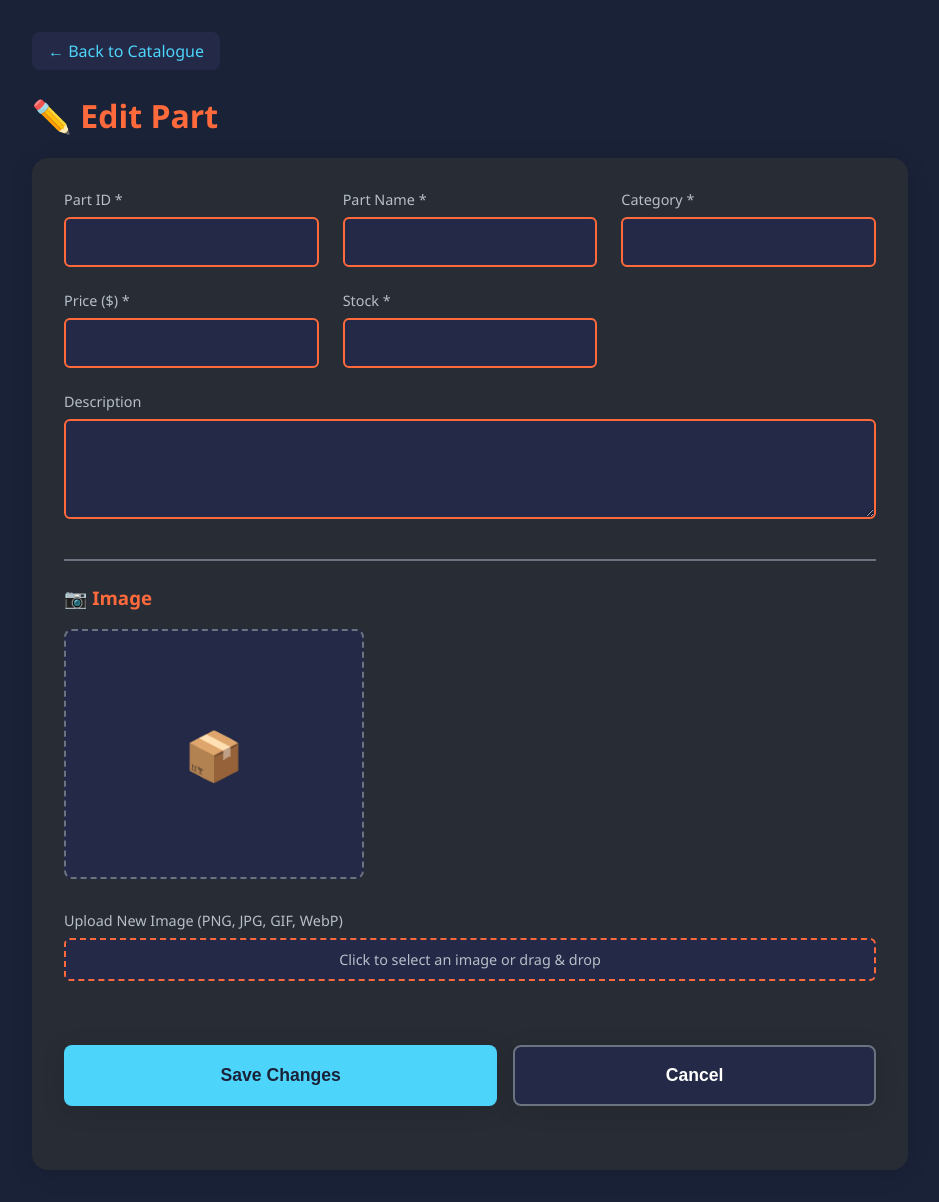
After one commit to biz2007/WDP-Automating-Job-Card-Update, a Flask app: template templates/edit_part.html in a window 1280 px wide. The commit adds this page. Shown: the whole page, without its empty margins (170-1109 px from the left). Run offline with Flask 3, Linux system fonts and the light colour scheme; the template is opened without the code that fills it, so the values that code supplies are empty.

Commit message:
minor changes

```diff
--- a/templates/catalogue.html
+++ b/templates/catalogue.html
@@ -475,6 +475,9 @@
 
                 <!-- Add to Cart -->
                 <div class="part-actions">
+                    <a href="{{ url_for('edit_catalogue_part', part_id=part.part_id) }}" style="flex: 1;">
+                        <button type="button" class="btn btn-primary btn-sm" style="width: 100%;">Edit</button>
+                    </a>
                     <form method="post" style="flex: 1; display: flex; gap: 0.5rem;">
                         <input type="hidden" name="action" value="add_to_cart_from_catalogue" />
                         <input type="hidden" name="part_id" value="{{ part.part_id }}" />
--- /dev/null
+++ b/templates/edit_part.html
@@ -0,0 +1,339 @@
+<!DOCTYPE html>
+<html lang="en">
+
+<head>
+    <meta charset="UTF-8" />
+    <meta name="viewport" content="width=device-width,initial-scale=1.0" />
+    <title>Edit Part</title>
+
+    <style>
+        :root {
+            /* Theming */
+            --primary-bg: #1a2238;
+            --secondary-bg: #232946;
+            --card-bg: #282c34;
+            --accent: #ff6a3d;
+            --accent-hover: #e65c2a;
+            --action: #4dd4fa;
+            --success: #19a974;
+            --danger: #ea445a;
+            --table-border: #6b7280;
+            --focus-ring: #ffe287;
+            --text: #fffffe;
+            --muted-text: #b7bfc9;
+            --button-radius: 8px;
+            --input-radius: 6px;
+            --shadow: 0 4px 24px 0 rgba(0, 0, 0, 0.12);
+            --transition-speed: 0.3s;
+            font-size: 16px;
+        }
+
+        *,
+        *::before,
+        *::after {
+            box-sizing: border-box;
+        }
+
+        body {
+            margin: 0;
+            background: var(--primary-bg);
+            color: var(--text);
+            font-family: 'Segoe UI', Arial, sans-serif;
+            font-size: 1rem;
+        }
+
+        h1,
+        h2,
+        h3 {
+            color: var(--accent);
+            margin-top: 0;
+        }
+
+        a {
+            color: var(--action);
+            text-decoration: none;
+        }
+
+        main {
+            padding: 2rem 0.75rem;
+            max-width: 900px;
+            margin: 0 auto;
+        }
+
+        .back-link {
+            display: inline-block;
+            margin-bottom: 1.5rem;
+            padding: 0.5em 1em;
+            background: var(--secondary-bg);
+            border-radius: var(--button-radius);
+            transition: background var(--transition-speed);
+        }
+
+        .back-link:hover {
+            background: var(--card-bg);
+        }
+
+        .edit-form {
+            background: var(--card-bg);
+            border-radius: 1rem;
+            box-shadow: var(--shadow);
+            padding: 2rem;
+            animation: fadeInUp 0.6s ease-out;
+        }
+
+        .form-grid {
+            display: grid;
+            grid-template-columns: repeat(auto-fit, minmax(250px, 1fr));
+            gap: 1.5rem;
+            margin-bottom: 2rem;
+        }
+
+        .form-group {
+            display: flex;
+            flex-direction: column;
+        }
+
+        .form-group label {
+            display: block;
+            margin-bottom: 0.5rem;
+            font-weight: 500;
+            color: var(--muted-text);
+            font-size: 0.9em;
+        }
+
+        .form-group input,
+        .form-group textarea {
+            padding: 0.75em 1em;
+            border-radius: var(--input-radius);
+            border: 2px solid var(--accent);
+            background: var(--secondary-bg);
+            color: var(--text);
+            font-size: 1em;
+            font-family: inherit;
+            transition: border-color var(--transition-speed), box-shadow var(--transition-speed);
+        }
+
+        .form-group input:focus,
+        .form-group textarea:focus {
+            border-color: var(--action);
+            box-shadow: 0 0 0 3px var(--focus-ring);
+            outline: none;
+        }
+
+        .form-group.full-width {
+            grid-column: 1 / -1;
+        }
+
+        .form-group textarea {
+            resize: vertical;
+            min-height: 100px;
+        }
+
+        .form-group .readonly {
+            background: var(--primary-bg);
+            border-color: var(--table-border);
+            cursor: not-allowed;
+        }
+
+        .image-section {
+            grid-column: 1 / -1;
+            border-top: 2px solid var(--table-border);
+            padding-top: 1.5rem;
+            margin-top: 1rem;
+        }
+
+        .part-image {
+            width: 100%;
+            max-width: 300px;
+            height: 250px;
+            object-fit: cover;
+            border-radius: 8px;
+            margin-bottom: 1rem;
+            border: 2px solid var(--table-border);
+        }
+
+        .part-image-placeholder {
+            width: 100%;
+            max-width: 300px;
+            height: 250px;
+            display: flex;
+            align-items: center;
+            justify-content: center;
+            border-radius: 8px;
+            margin-bottom: 1rem;
+            background: var(--secondary-bg);
+            border: 2px dashed var(--table-border);
+            color: var(--muted-text);
+            font-size: 3em;
+        }
+
+        .file-input-wrapper {
+            position: relative;
+            overflow: hidden;
+            display: inline-block;
+            width: 100%;
+        }
+
+        .file-input-wrapper input[type=file] {
+            position: absolute;
+            left: -9999px;
+        }
+
+        .file-input-label {
+            display: block;
+            padding: 0.7em;
+            border-radius: var(--input-radius);
+            border: 2px dashed var(--accent);
+            text-align: center;
+            background: var(--secondary-bg);
+            color: var(--accent);
+            cursor: pointer;
+            transition: all var(--transition-speed);
+        }
+
+        .file-input-label:hover {
+            background: var(--card-bg);
+            border-color: var(--action);
+            color: var(--action);
+        }
+
+        .file-input-wrapper input[type=file]:focus + .file-input-label {
+            border-color: var(--action);
+            box-shadow: 0 0 0 3px var(--focus-ring);
+        }
+
+        .button-group {
+            display: flex;
+            gap: 1rem;
+            margin-top: 2rem;
+            grid-column: 1 / -1;
+        }
+
+        .btn {
+            flex: 1;
+            padding: 1em 2em;
+            border-radius: var(--button-radius);
+            font-weight: bold;
+            font-size: 1.1em;
+            box-shadow: var(--shadow);
+            cursor: pointer;
+            border: none;
+            transition: background var(--transition-speed), box-shadow var(--transition-speed), transform var(--transition-speed);
+        }
+
+        .btn:hover,
+        .btn:focus {
+            box-shadow: 0 0 0 3px var(--focus-ring), var(--shadow);
+            transform: scale(1.04);
+            outline: none;
+        }
+
+        .btn-primary {
+            background: var(--action);
+            color: var(--primary-bg);
+        }
+
+        .btn-primary:hover {
+            background: var(--accent);
+            color: var(--text);
+        }
+
+        .btn-secondary {
+            background: var(--secondary-bg);
+            color: var(--text);
+            border: 2px solid var(--table-border);
+        }
+
+        .btn-secondary:hover {
+            background: var(--card-bg);
+        }
+
+        @keyframes fadeInUp {
+            from {
+                opacity: 0;
+                transform: translateY(20px);
+            }
+
+            to {
+                opacity: 1;
+                transform: translateY(0);
+            }
+        }
+
+        @media (max-width: 600px) {
+            .button-group {
+                flex-direction: column;
+            }
+
+            .form-grid {
+                grid-template-columns: 1fr;
+            }
+        }
+    </style>
+</head>
+
+<body>
+    <main>
+        <a href="{{ url_for('catalogue') }}" class="back-link">← Back to Catalogue</a>
+
+        <h1>✏️ Edit Part</h1>
+
+        <form class="edit-form" method="post" enctype="multipart/form-data">
+            <div class="form-grid">
+                <div class="form-group">
+                    <label for="part_id">Part ID *</label>
+                    <input type="text" id="part_id" name="part_id" value="{{ part.part_id }}" required />
+                </div>
+
+                <div class="form-group">
+                    <label for="name">Part Name *</label>
+                    <input type="text" id="name" name="name" value="{{ part.name }}" required />
+                </div>
+
+                <div class="form-group">
+                    <label for="category">Category *</label>
+                    <input type="text" id="category" name="category" value="{{ part.category }}" required />
+                </div>
+
+                <div class="form-group">
+                    <label for="price">Price ($) *</label>
+                    <input type="number" id="price" name="price" value="{{ part.price }}" step="0.01" min="0" required />
+                </div>
+
+                <div class="form-group">
+                    <label for="stock">Stock *</label>
+                    <input type="number" id="stock" name="stock" value="{{ part.stock }}" min="0" required />
+                </div>
+
+                <div class="form-group full-width">
+                    <label for="description">Description</label>
+                    <textarea id="description" name="description">{{ part.description }}</textarea>
+                </div>
+
+                <div class="form-group full-width image-section">
+                    <h3>📷 Image</h3>
+                    {% if part.get('image') %}
+                    <img src="{{ part.image }}" alt="{{ part.name }}" class="part-image" />
+                    {% else %}
+                    <div class="part-image-placeholder">📦</div>
+                    {% endif %}
+
+                    <label for="image-upload" style="margin-top: 1rem; margin-bottom: 0.5rem; display: block; font-weight: 500; color: var(--muted-text);">Upload New Image (PNG, JPG, GIF, WebP)</label>
+                    <div class="file-input-wrapper">
+                        <input type="file" id="image-upload" name="image" accept="image/*" />
+                        <label for="image-upload" class="file-input-label">Click to select an image or drag & drop</label>
+                    </div>
+                </div>
+
+                <div class="button-group">
+                    <button type="submit" class="btn btn-primary">Save Changes</button>
+                    <a href="{{ url_for('catalogue') }}" style="flex: 1;">
+                        <button type="button" class="btn btn-secondary" style="width: 100%;">Cancel</button>
+                    </a>
+                </div>
+            </div>
+        </form>
+    </main>
+</body>
+
+</html>
```
